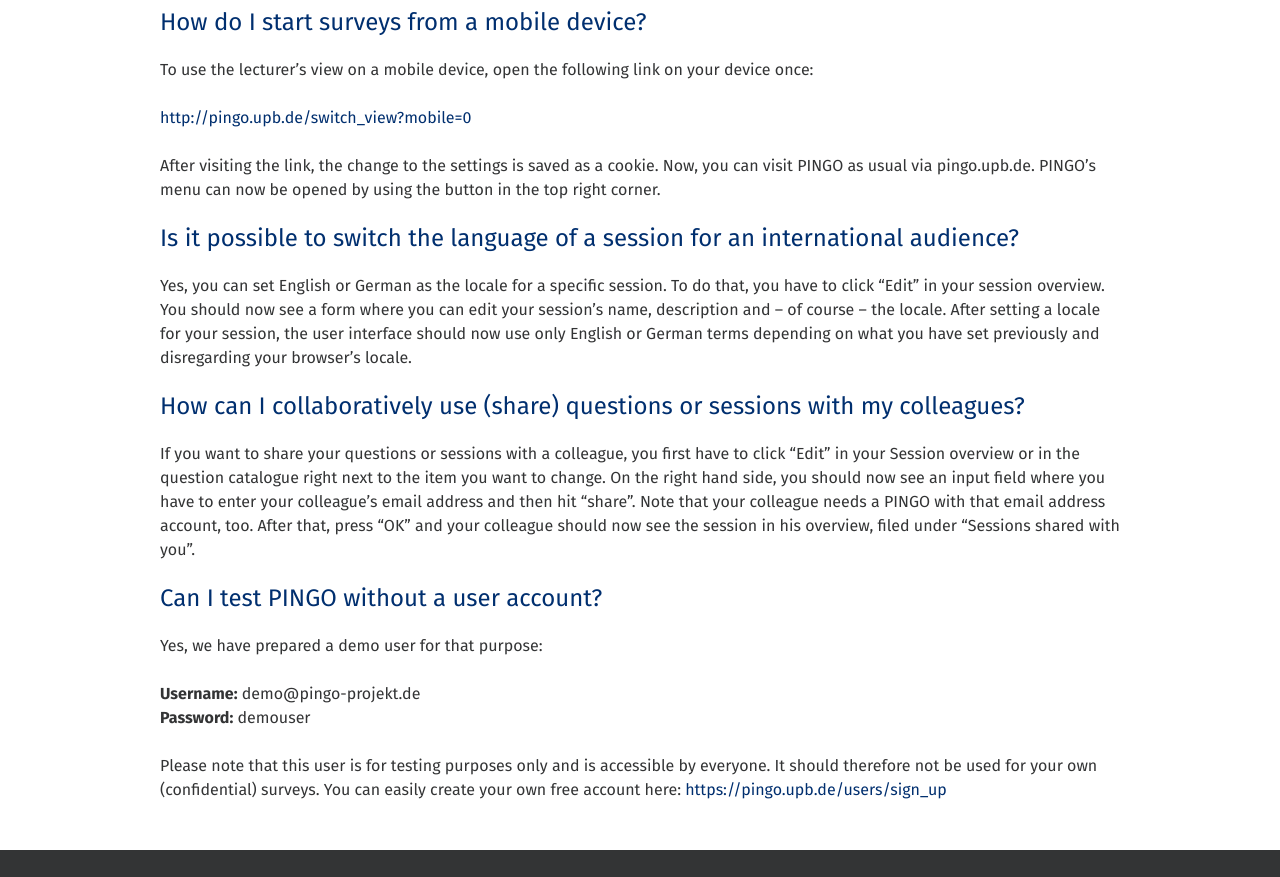
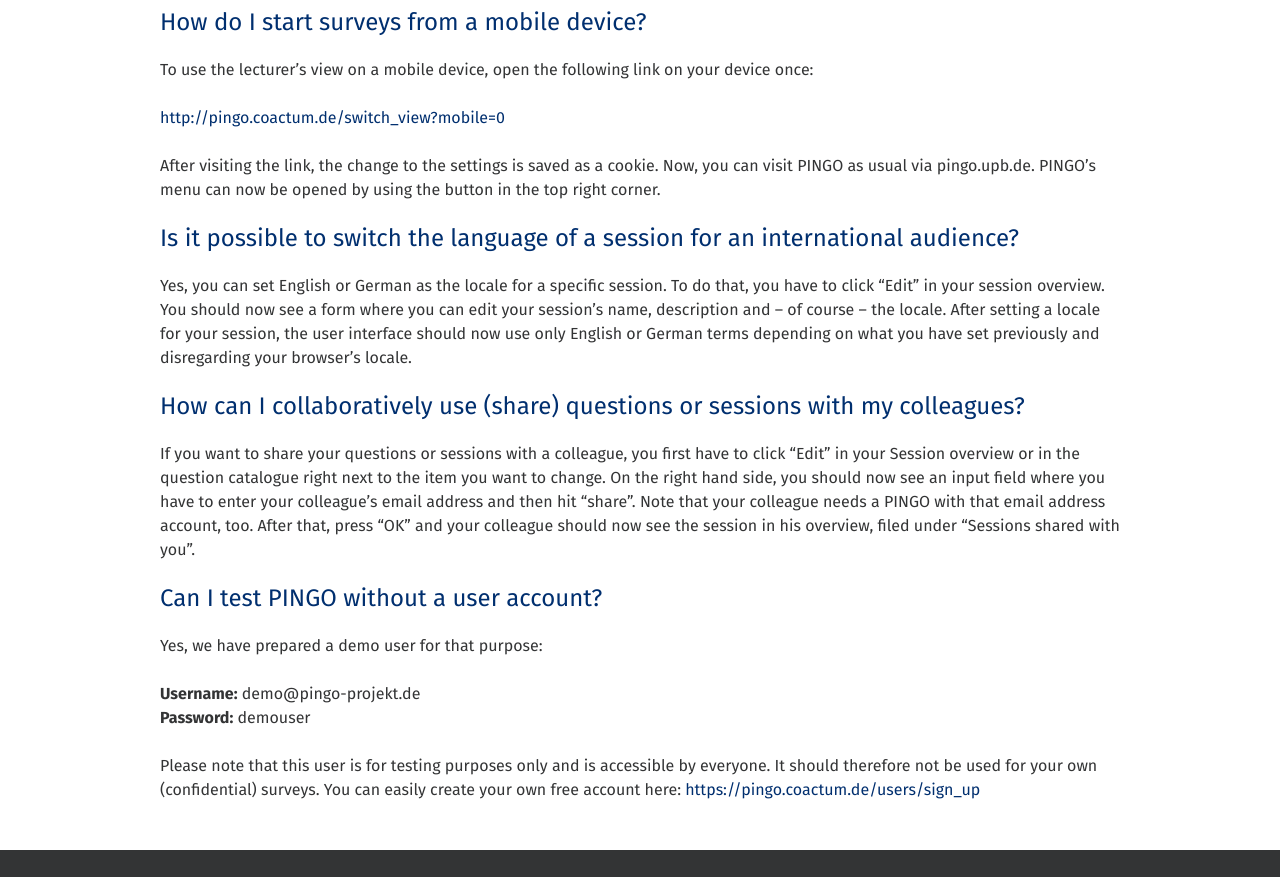
Before and after one commit to PingoUPB/pingoupb.github.io, a Jekyll site: the page built from en/faq/index.md, in a window 1280 px wide and 1400 px high. Shown: the part 374-1251 px from the top of the window. Built offline with Jekyll 4.4.1, drawn with Linux system fonts in a browser that asks for light colours; nearby versions of some CDN libraries.

Commit message:
Update index.md

```diff
--- a/en/faq/index.md
+++ b/en/faq/index.md
@@ -13,7 +13,7 @@
 
 To use the lecturer's view  on a mobile device, open the following link on your device once:
 
-<http://pingo.upb.de/switch_view?mobile=0>
+<http://pingo.coactum.de/switch_view?mobile=0>
 
 After visiting the link, the change to the settings is saved as a cookie. Now, you can visit PINGO as usual via pingo.upb.de. PINGO's menu can now be opened by using the button in the top right corner.
 
@@ -33,4 +33,4 @@
 **Username:** demo@pingo-projekt.de
 **Password:** demouser
 
-Please note that this user is for testing purposes only and is accessible by everyone. It should therefore not be used for your own (confidential) surveys. You can easily create your own free account here: <https://pingo.upb.de/users/sign_up>
+Please note that this user is for testing purposes only and is accessible by everyone. It should therefore not be used for your own (confidential) surveys. You can easily create your own free account here: <https://pingo.coactum.de/users/sign_up>
```
